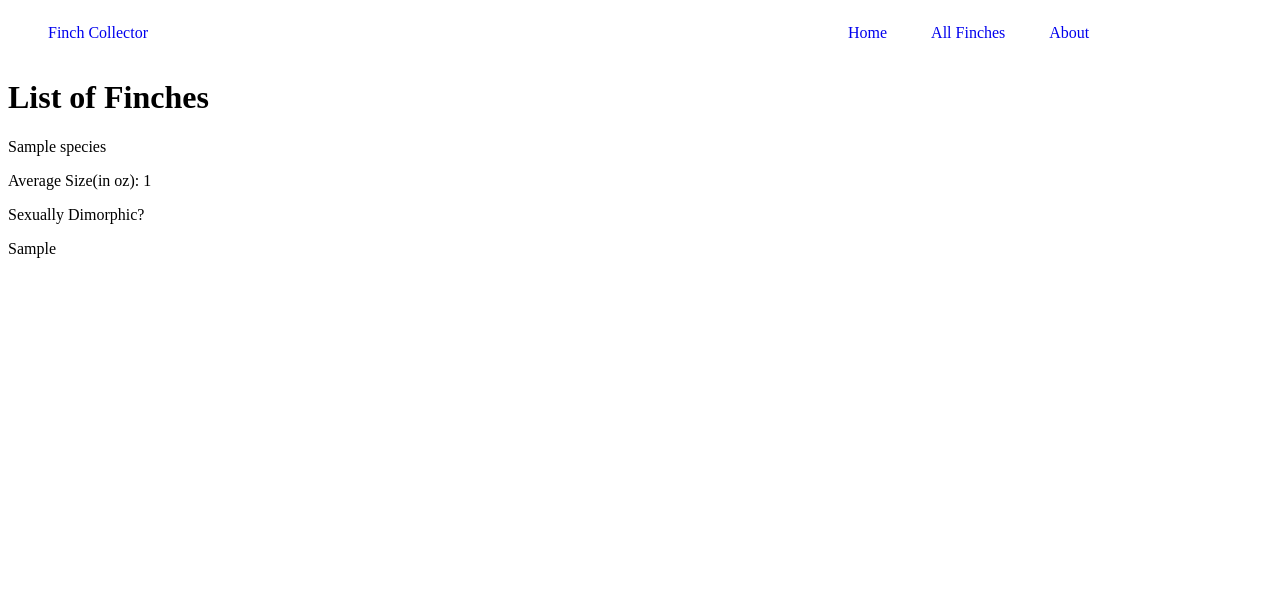
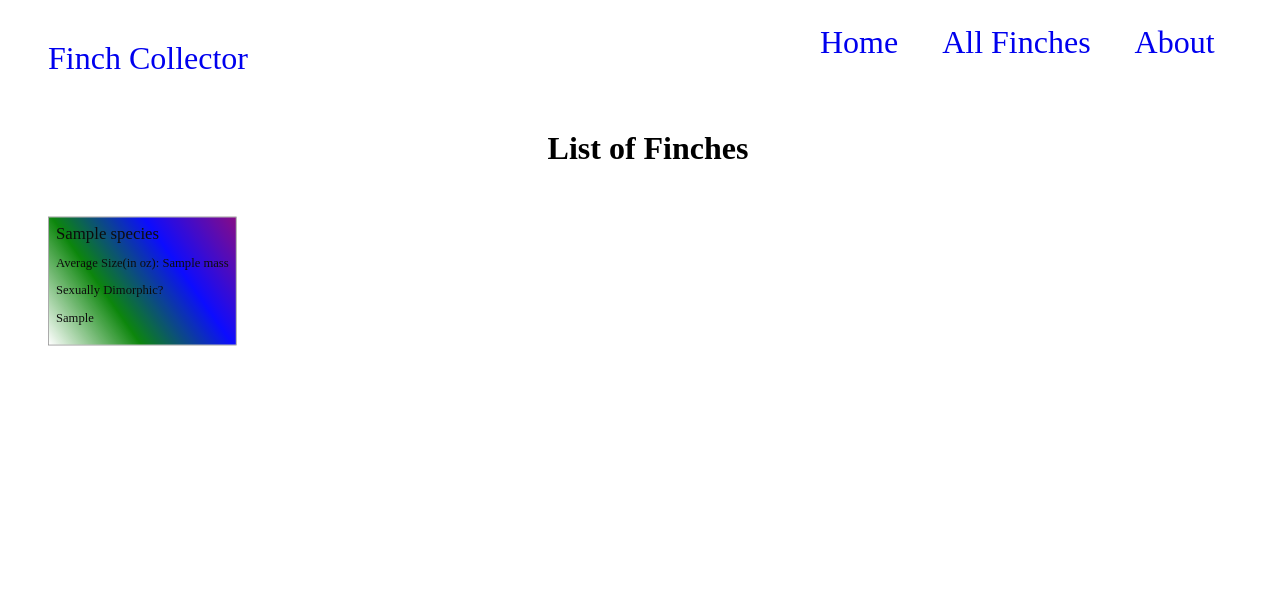
Before and after one commit to Madfarm/finch-collector, a Django app: template main_app/templates/finches/index.html in a window 1280 px wide. Shown: the top 613 px of the page. Run offline with Django 4.2, Linux system fonts and the light colour scheme; the template is opened without the code that fills it: most values are stand-ins (such as "Sample title", 1, 10 or a date in 2020).

Commit message:
Style index page

```diff
--- a/main_app/static/css/style.css
+++ b/main_app/static/css/style.css
@@ -9,41 +9,41 @@ body {
 
 }
 
-
+a {
+    text-decoration: none;
+}
 
 nav {
     display: flex;
+    flex-wrap: nowrap;
 
 }
 
 #navbar-links {
     list-style-type: none;
-    position: relative;
-    left: 50vw;
-
-
+    margin-left: clamp(4rem, 40vw, 60rem);
 }
 
-#navbar-links:hover > .nav-item{
+#navbar-links:hover>.nav-item {
     opacity: 0.2;
 }
-#navbar-links:hover > .navbar-item:hover {
+
+#navbar-links>.nav-item:hover {
     opacity: 1;
 }
 
 .nav-item {
     display: inline;
     padding: 0 20px 0 20px;
-    color: red;
+    font-size: clamp(0.5rem, 4vw, 2em);
 
-    transition: opacity 400ms ease;
+    transition: opacity 400ms ease-in-out;
+
 }
+
 #title-logo {
     list-style-type: none;
-}
-
-a {
-    text-decoration: none;
+    font-size: clamp(2rem, 1vw, 3rem);
 }
 
 
@@ -59,7 +59,66 @@ a {
     0% {
         opacity: 0;
     }
+
     100% {
         opacity: 1;
-     }
+    }
 }
+
+#index-title {
+    text-align: center;
+}
+
+.card-title {
+    font-size: x-large;
+}
+
+#card-display {
+    display: flex;
+    flex-wrap: wrap;
+    gap: 20px;
+
+
+}
+
+.finch-card {
+    font-size: large;
+    border: 1px solid gray;
+    padding: 10px;
+    opacity: 0.95;
+    scale: 0.7;
+    background: linear-gradient(55deg, white, green, blue, purple);
+
+    transition: scale 400ms ease;
+
+    z-index: 1;
+
+}
+
+.finch-card::before {
+    position: absolute;
+    content: '';
+
+    top: 0;
+    right: 0;
+    bottom: 0;
+    left: 0;
+
+    opacity: 0;
+    scale: 0.4;
+    z-index: -1;
+
+    transition: opacity 400ms ease, scale 400ms ease, background-position 400ms ease;
+
+    background-image: linear-gradient(to bottom,
+            white, green, orange, red);
+}
+
+.finch-card:hover::before {
+    opacity: 1;
+    scale: 1;
+}
+
+.finch-card:hover {
+    scale: 1;
+}
--- a/main_app/templates/finches/index.html
+++ b/main_app/templates/finches/index.html
@@ -4,17 +4,20 @@
 
 <h1 id="index-title">List of Finches</h1>
 
+<div id="card-display">
     {% for finch in finches %}
     <div class="finch-card">
         <div>
             <span class="card-title">{{ finch.species }}</span>
-        <p>Average Size(in oz): {{ finch.size }}</p>
+            <p>Average Size(in oz): {{ finch.mass }}</p>
             <p>Sexually Dimorphic?</p>
             <p>{{ finch.sexually_dimorphic }}</p>
         </div>
     </div>
+
+
     {% endfor %}
-
+</div>
 
 
 {% endblock %}
```
Lines whose indentation alone changed are shown as unchanged.
